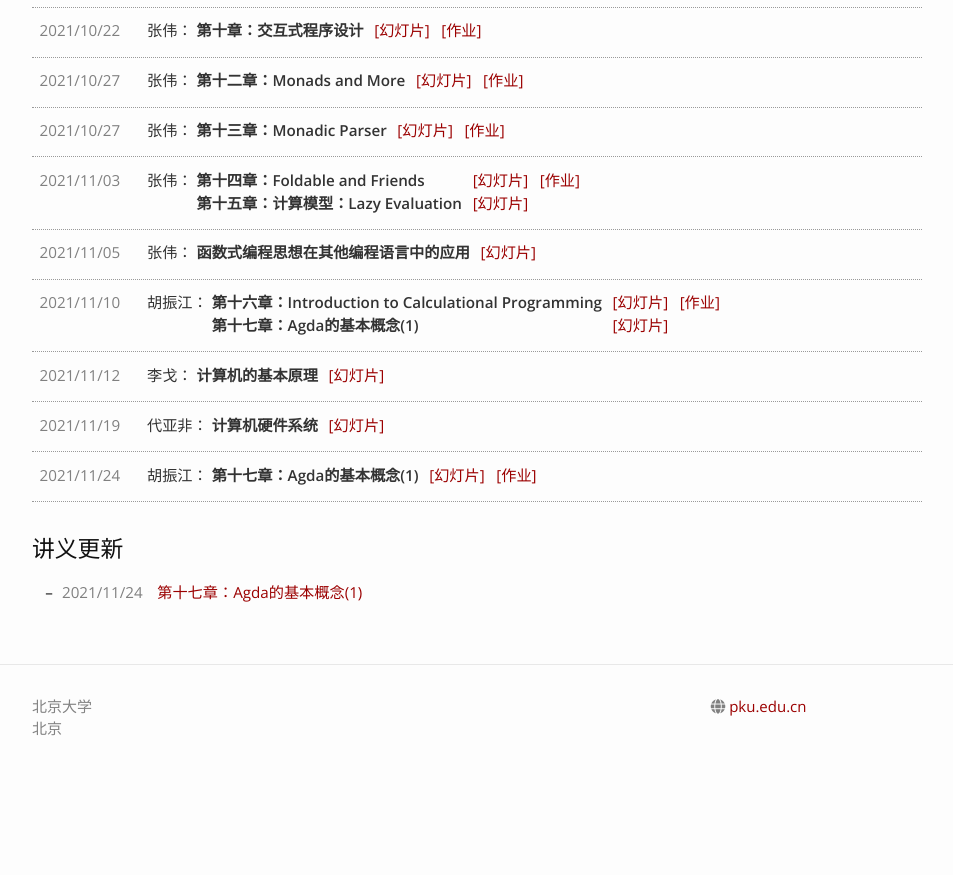
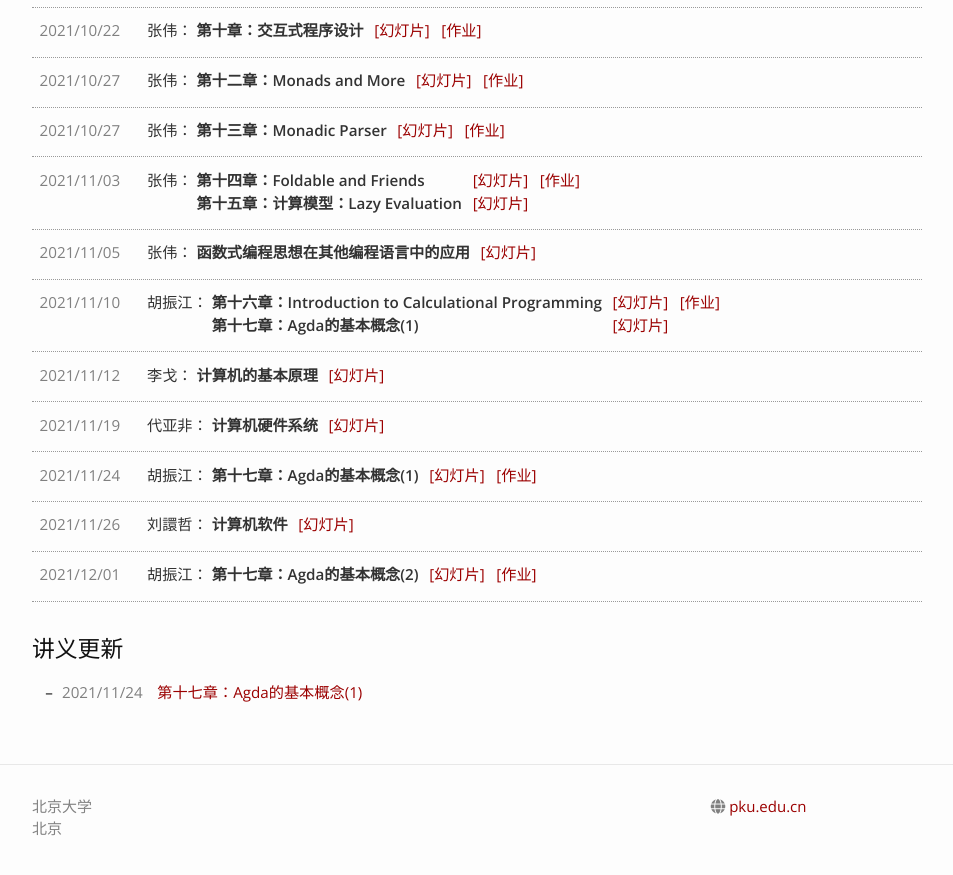
Before and after one commit to zhenjiang888/FP, a Jekyll site: the page built from 2021/lectures.md, in a window 1280 px wide and 900 px high, scrolled down 807 px. Shown: the top 875 px of the window, without its empty margins (163-1116 px from the left). Built offline with Jekyll 4.4.1, drawn with Linux system fonts in a browser that asks for light colours; nearby versions of some CDN libraries; before the commit the page ends 1607 px from its top, so only the background shows below that.

Commit message:
upload Agda2 & HW14

```diff
--- a/_data/_2021.yaml
+++ b/_data/_2021.yaml
@@ -172,6 +172,21 @@ lectures:
     - text: 完成讲义上的习题
       link: homeworks/HW13.agda
     due: 2021/12/01
+- teacher: 刘譞哲
+  date: 2021/11/26
+  slides:
+  - title: 计算机软件
+    link: lec5.系统软件.pdf
+- teacher: 胡振江
+  date: 2021/12/01
+  slides:
+  - title: "第十七章：Agda的基本概念(2)"
+    link: Agda2.pdf
+  assignment:
+    descriptions:
+    - text: 完成讲义上的习题
+      link: homeworks/HW14.agda
+    due: 2021/12/08
 updates:
 - slides: "第十七章：Agda的基本概念(1)"
   link: Agda1.pdf
```
Also changed, not shown: 3 other files.
